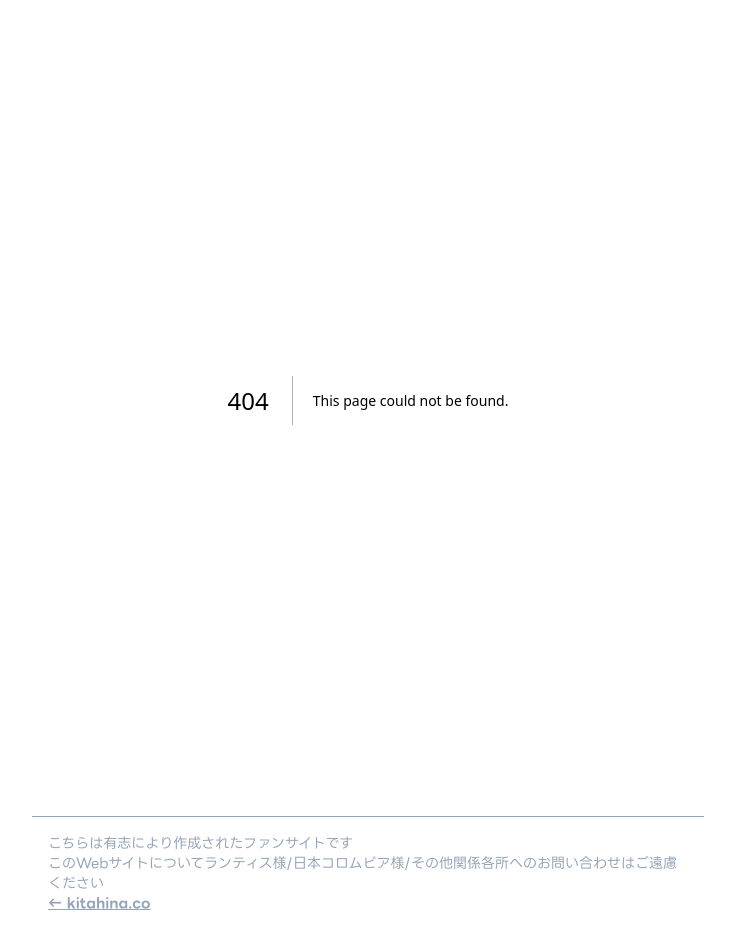
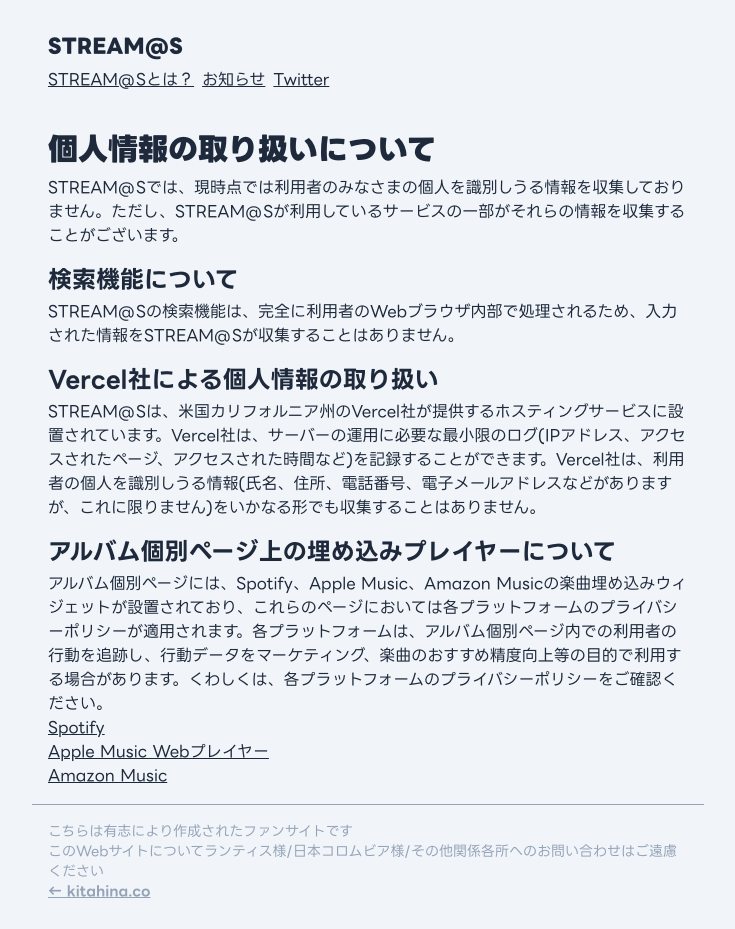
Before and after one commit to lonsagisawa/stream.kitahina.co, a Next.js app: page /privacy in a window 1280 px wide. Before the commit this address had no page. Shown: the whole page, without its empty margins (272-1007 px from the left). Built offline with nearby package versions, Linux system fonts and the light colour scheme.

Commit message:
Privacy Policy (fix #21)

```diff
--- /dev/null
+++ b/pages/privacy.tsx
@@ -0,0 +1,70 @@
+import Header from "../components/header";
+import Head from "next/head";
+import Link from "next/link";
+
+const Info = () => {
+  return (
+    <>
+      <Head>
+        <title>個人情報の取り扱いについて - STREAM@S</title>
+        <meta name="description" content="Generated by create next app" />
+        <meta name="viewport" content="width=device-width, initial-scale=1" />
+        <link rel="icon" href="/favicon.ico" />
+      </Head>
+      <div className="container mx-auto px-4 max-w-2xl">
+        <Header />
+        <h1 className="font-black text-3xl my-2">個人情報の取り扱いについて</h1>
+        <article className="my-2">
+          <p>
+            STREAM@Sでは、現時点では利用者のみなさまの個人を識別しうる情報を収集しておりません。ただし、STREAM@Sが利用しているサービスの一部がそれらの情報を収集することがございます。
+          </p>
+          <h2 className="font-bold text-2xl mt-4 mb-1">検索機能について</h2>
+          <p>
+            STREAM@Sの検索機能は、完全に利用者のWebブラウザ内部で処理されるため、入力された情報をSTREAM@Sが収集することはありません。
+          </p>
+          <h2 className="font-bold text-2xl mt-4 mb-1">
+            Vercel社による個人情報の取り扱い
+          </h2>
+          <p>
+            STREAM@Sは、米国カリフォルニア州のVercel社が提供するホスティングサービスに設置されています。Vercel社は、サーバーの運用に必要な最小限のログ(IPアドレス、アクセスされたページ、アクセスされた時間など)を記録することができます。Vercel社は、利用者の個人を識別しうる情報(氏名、住所、電話番号、電子メールアドレスなどがありますが、これに限りません)をいかなる形でも収集することはありません。
+          </p>
+          <h2 className="font-bold text-2xl mt-4 mb-1">
+            アルバム個別ページ上の埋め込みプレイヤーについて
+          </h2>
+          <p>
+            アルバム個別ページには、Spotify、Apple Music、Amazon
+            Musicの楽曲埋め込みウィジェットが設置されており、これらのページにおいては各プラットフォームのプライバシーポリシーが適用されます。各プラットフォームは、アルバム個別ページ内での利用者の行動を追跡し、行動データをマーケティング、楽曲のおすすめ精度向上等の目的で利用する場合があります。くわしくは、各プラットフォームのプライバシーポリシーをご確認ください。
+          </p>
+          <ul>
+            <li>
+              <a
+                href="https://www.spotify.com/jp/legal/privacy-policy/"
+                className="underline hover:text-yellow-500 transition"
+              >
+                Spotify
+              </a>
+            </li>
+            <li>
+              <a
+                href="https://www.apple.com/jp/legal/privacy/data/ja/apple-music-web/"
+                className="underline hover:text-yellow-500 transition"
+              >
+                Apple Music Webプレイヤー
+              </a>
+            </li>
+            <li>
+              <a
+                href="https://www.amazon.co.jp/gp/help/customer/display.html?ref_=hp_left_v4_sib&nodeId=GX7NJQ4ZB8MHFRNJ"
+                className="underline hover:text-yellow-500 transition"
+              >
+                Amazon Music
+              </a>
+            </li>
+          </ul>
+        </article>
+      </div>
+    </>
+  );
+};
+
+export default Info;
```
